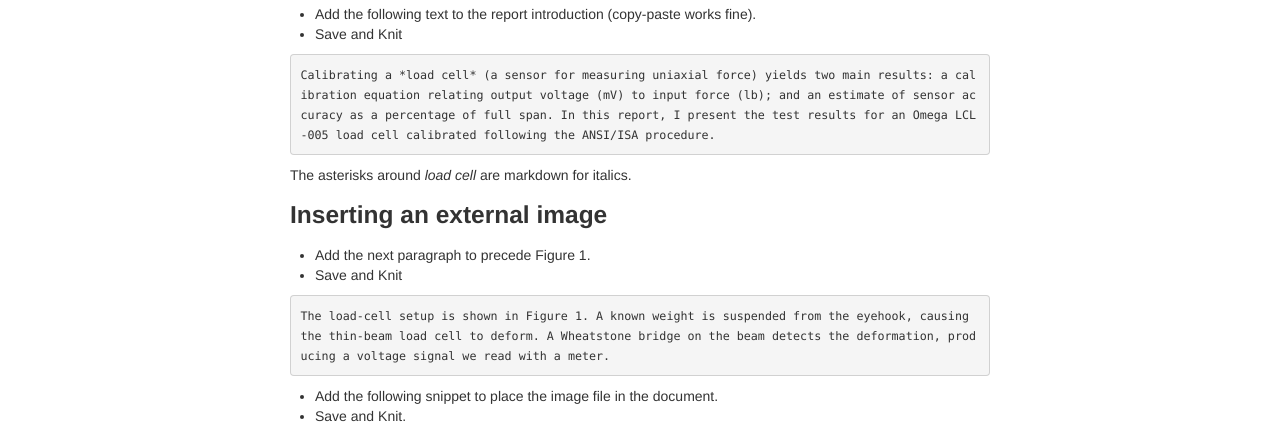
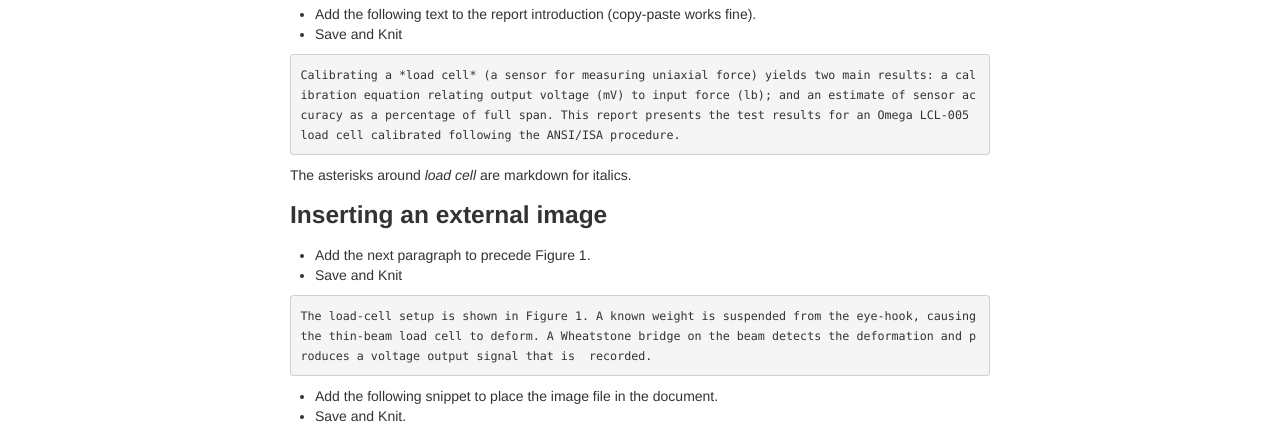
Before and after one commit to DSR-RHIT/creating-reproducible-reports, a Jekyll site: the page built from pages/headings-and-images.md, in a window 1280 px wide. Shown: the part 520-954 px from the top of the page. Built offline with Jekyll 4.4.1, drawn with Linux system fonts in a browser that asks for light colours.

Commit message:
edit report

```diff
--- a/pages/headings-and-images.md
+++ b/pages/headings-and-images.md
@@ -27,7 +27,7 @@ output: word_document
 - Add the following text to the report introduction (copy-paste works fine).
 - Save and Knit
 
-<pre><code>Calibrating a *load cell* (a sensor for measuring uniaxial force) yields two main results: a calibration equation relating output voltage (mV) to input force (lb); and an estimate of sensor accuracy as a percentage of full span. In this report, I present the test results for an Omega LCL-005 load cell calibrated following the ANSI/ISA procedure.
+<pre><code>Calibrating a *load cell* (a sensor for measuring uniaxial force) yields two main results: a calibration equation relating output voltage (mV) to input force (lb); and an estimate of sensor accuracy as a percentage of full span. This report presents the test results for an Omega LCL-005 load cell calibrated following the ANSI/ISA procedure.
 </code></pre>
 
 The asterisks around *load cell* are markdown for italics.
@@ -37,7 +37,7 @@ The asterisks around *load cell* are markdown for italics.
 - Add the next paragraph to precede Figure 1.
 - Save and Knit
 
-<pre><code>The load-cell setup is shown in Figure 1. A known weight is suspended from the eyehook, causing the thin-beam load cell to deform. A Wheatstone bridge on the beam detects the deformation, producing a voltage signal we read with a meter.
+<pre><code>The load-cell setup is shown in Figure 1. A known weight is suspended from the eye-hook, causing the thin-beam load cell to deform. A Wheatstone bridge on the beam detects the deformation and produces a voltage output signal that is  recorded.
 </code></pre>
 
 - Add the following snippet to place the image file in the document.
--- a/reports/load-cell-calibr-report.Rmd
+++ b/reports/load-cell-calibr-report.Rmd
@@ -9,8 +9,8 @@ output:
 
 ## Introduction
 
-Calibrating a *load cell* (a sensor for measuring uniaxial force) yields two main results: a calibration equation relating output voltage (mV) to input force (lb); and an estimate of sensor accuracy as a percentage of full span. In this report, I present the test results for an Omega LCL-005 load cell calibrated following the ANSI/ISA procedure.
+Calibrating a *load cell* (a sensor for measuring uniaxial force) yields two main results: a calibration equation relating output voltage (mV) to input force (lb); and an estimate of sensor accuracy as a percentage of full span. This report presents the test results for an Omega LCL-005 load cell calibrated following the ANSI/ISA procedure.
 
-The load-cell setup is shown in Figure 1. A known weight is suspended from the eyehook, causing the thin-beam load cell to deform. A Wheatstone bridge on the beam detects the deformation, producing a voltage signal we read with a meter.
+The load-cell setup is shown in Figure 1. A known weight is suspended from the eye-hook, causing the thin-beam load cell to deform. A Wheatstone bridge on the beam detects the deformation and produces a voltage output signal that is  recorded.
 
 ![Figure 1. Applying a force to the load cell using a precision weight](load-cell-setup.png)
```
